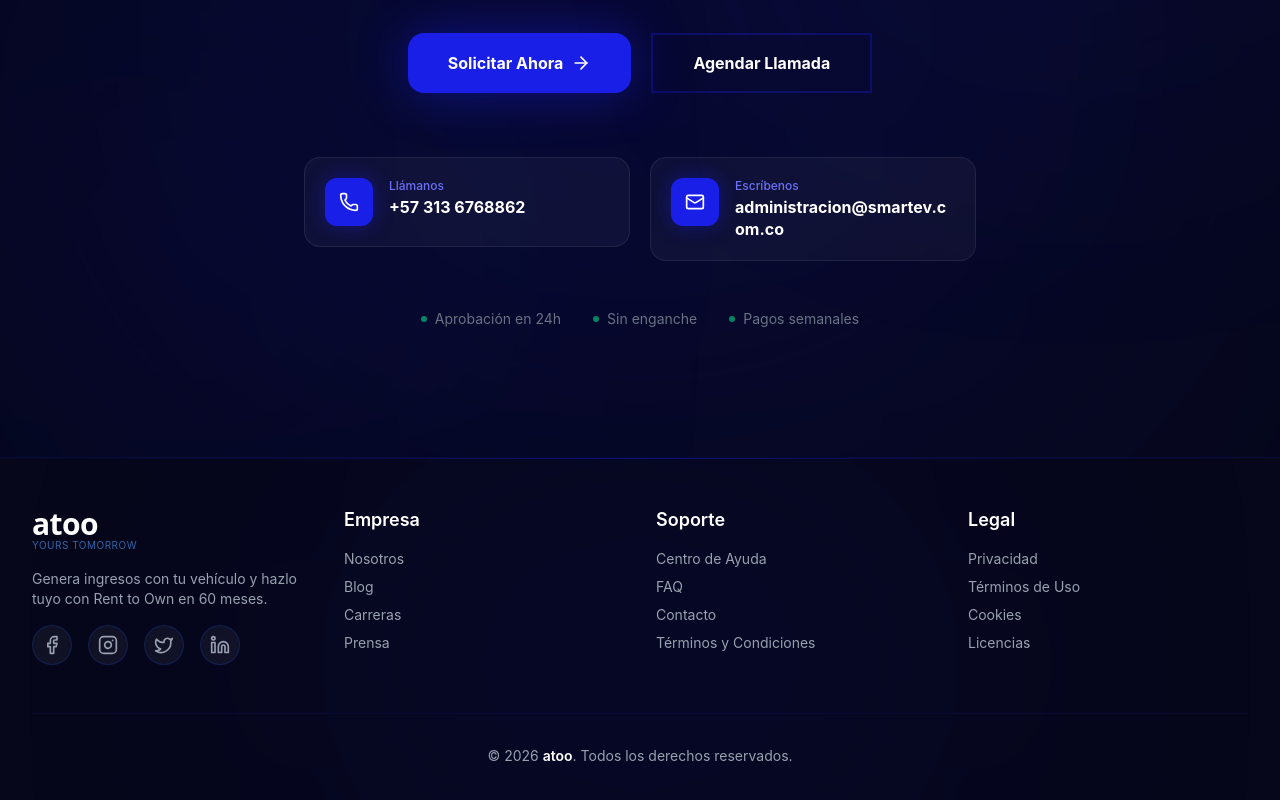
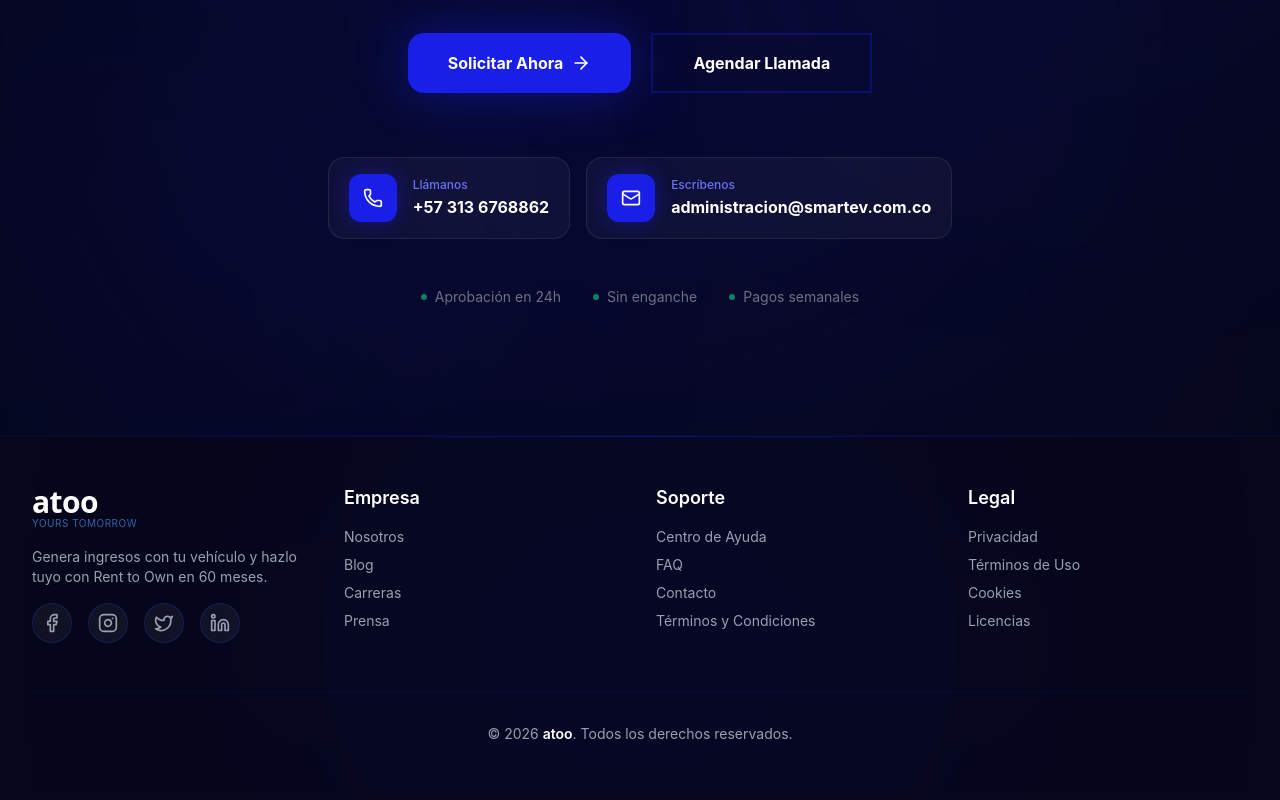
Before and after one commit to atoocolombia/atooFrontend, a React (Vite) app: page / in a window 1280 px wide. Shown: the part 4075-4875 px from the top of the page. Built offline with nearby package versions, Linux system fonts and the light colour scheme; no server answers.

Commit message:
Size landing contact cards to content on one line.
Replace equal-width grid with inline-fit cards so email is not wrapped awkwardly.

Co-authored-by: Cursor <cursoragent@cursor.com>

```diff
--- a/src/app/components/CTASection.tsx
+++ b/src/app/components/CTASection.tsx
@@ -96,8 +96,8 @@ export function CTASection() {
             </button>
           </div>
 
-          {/* Contact cards */}
-          <div className="grid md:grid-cols-2 gap-5 max-w-2xl mx-auto mb-12">
+          {/* Contact cards — ancho según contenido, una línea por dato */}
+          <div className="flex flex-col sm:flex-row flex-wrap justify-center items-center gap-4 mb-12 px-2">
             {[
               {
                 icon: Phone,
@@ -112,26 +112,26 @@ export function CTASection() {
                 href: `mailto:${contact.email}`,
               },
             ].map(({ icon: Icon, label, value, href }) => (
-              <a key={label} href={href} className="group relative block">
+              <a key={label} href={href} className="group relative inline-block max-w-full">
                 <div className={`absolute inset-0 rounded-2xl blur-xl opacity-0 group-hover:opacity-100 transition-opacity ${isBrandCta ? 'bg-white/20' : 'bg-[#1A1FE8]/15'}`} />
-                <div className={`relative flex items-start gap-4 rounded-2xl p-5 border transition-all overflow-hidden ${
+                <div className={`relative inline-flex items-center gap-3 sm:gap-4 rounded-2xl px-4 py-3.5 sm:px-5 sm:py-4 border transition-all max-w-full ${
                   isBrandCta
                     ? 'bg-white/12 border-white/25 hover:border-white/45 hover:bg-white/18'
                     : theme === 'dark'
                       ? 'bg-white/[0.04] border-white/[0.08] hover:border-[#1A1FE8]/40'
                       : 'bg-white border-gray-100 shadow-sm hover:border-[#1A1FE8]/30 hover:shadow-[0_4px_20px_rgba(26,31,232,0.1)]'
                 }`}>
-                  <div className={`w-12 h-12 rounded-xl flex items-center justify-center flex-shrink-0 ${
+                  <div className={`w-11 h-11 sm:w-12 sm:h-12 rounded-xl flex items-center justify-center flex-shrink-0 ${
                     isBrandCta ? 'bg-white text-[#1A1FE8]' : 'bg-[#1A1FE8] text-white shadow-[0_0_20px_rgba(26,31,232,0.4)]'
                   }`}>
                     <Icon className="w-5 h-5" />
                   </div>
-                  <div className="text-left min-w-0 flex-1">
+                  <div className="text-left shrink-0">
                     <div className={`text-xs font-medium mb-0.5 ${isBrandCta ? 'text-white/75' : theme === 'dark' ? 'text-[#6B70F5]' : 'text-[#1A1FE8]'}`}>{label}</div>
                     <div
-                      className={`font-bold leading-snug break-words [overflow-wrap:anywhere] ${
-                        href.startsWith('mailto:') ? 'text-sm sm:text-base' : 'text-base'
-                      } ${isBrandCta ? 'text-white' : theme === 'dark' ? 'text-white' : 'text-gray-900'}`}
+                      className={`font-bold whitespace-nowrap text-sm sm:text-base ${
+                        isBrandCta ? 'text-white' : theme === 'dark' ? 'text-white' : 'text-gray-900'
+                      }`}
                     >
                       {value}
                     </div>
```
